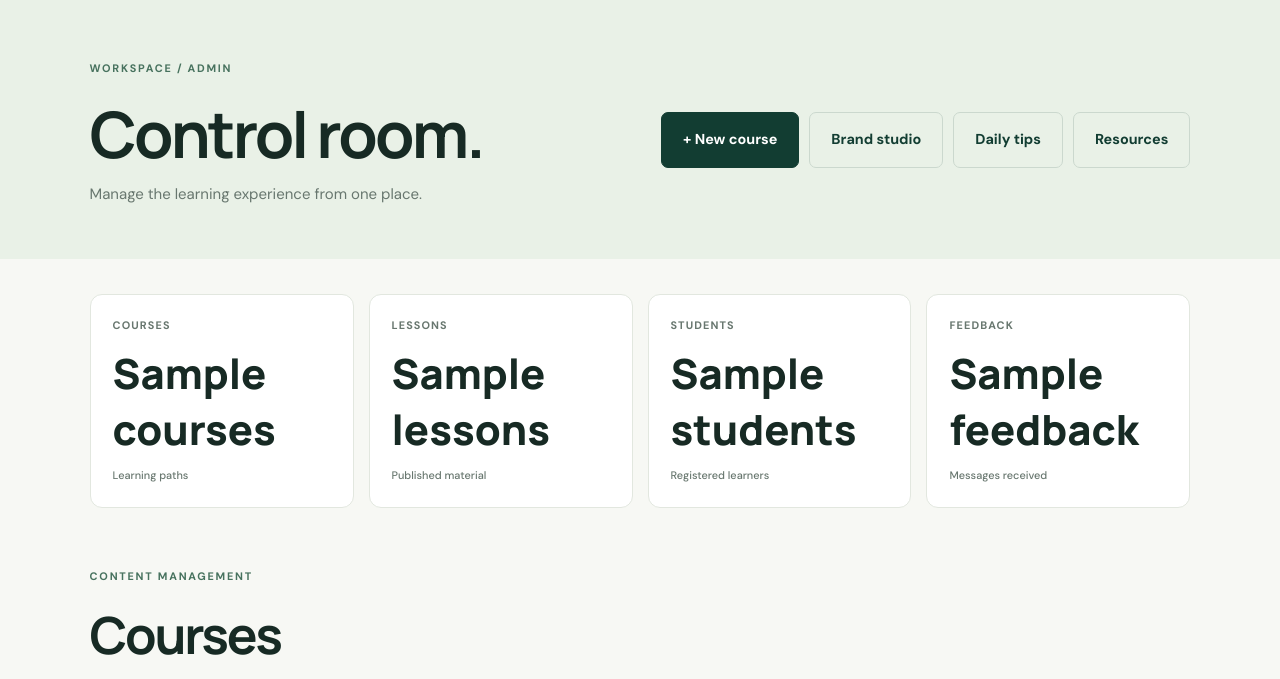
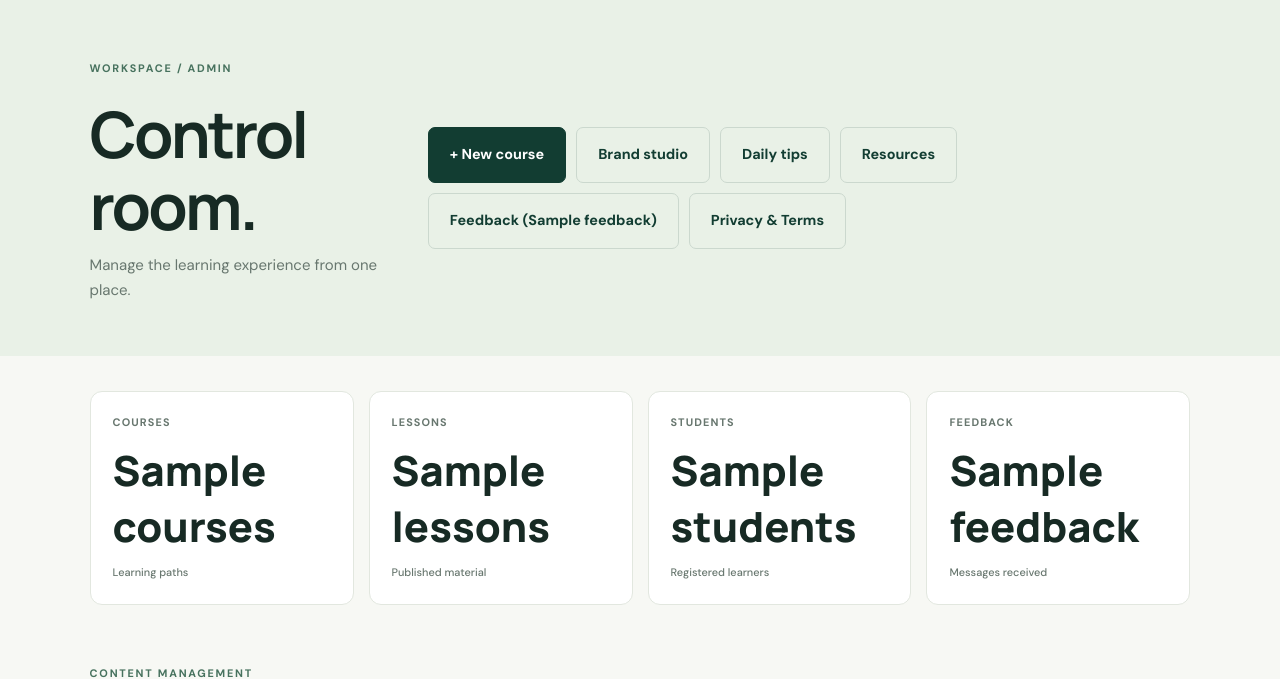
Before and after one commit to khannaatiq752-commits/digital-udaan1, a Flask app: template templates/admin.html in a window 1280 px wide. Shown: the part 88-767 px from the top of the page. Run offline with Flask 3, Linux system fonts and the light colour scheme; the template is opened without the code that fills it: most values are stand-ins (such as "Sample title", 1, 10 or a date in 2020); data that the repository does not hold is empty; some libraries are stand-ins or nearby versions.

Commit message:
Link feedback and legal policy management from admin

```diff
--- a/templates/admin.html
+++ b/templates/admin.html
@@ -1,4 +1,4 @@
 {% extends "base.html" %}{% block title %}Admin dashboard{% endblock %}{% block content %}
-<section class="admin-header"><div><span class="eyebrow">WORKSPACE / ADMIN</span><h1>Control room.</h1><p>Manage the learning experience from one place.</p></div><div class="admin-actions"><a class="button" href="{{ url_for('admin_course_form') }}">+ New course</a><a class="button button-outline" href="{{ url_for('admin_settings') }}">Brand studio</a><a class="button button-outline" href="{{ url_for('admin_tips') }}">Daily tips</a><a class="button button-outline" href="{{ url_for('admin_resources') }}">Resources</a></div></section>
+<section class="admin-header"><div><span class="eyebrow">WORKSPACE / ADMIN</span><h1>Control room.</h1><p>Manage the learning experience from one place.</p></div><div class="admin-actions"><a class="button" href="{{ url_for('admin_course_form') }}">+ New course</a><a class="button button-outline" href="{{ url_for('admin_settings') }}">Brand studio</a><a class="button button-outline" href="{{ url_for('admin_tips') }}">Daily tips</a><a class="button button-outline" href="{{ url_for('admin_resources') }}">Resources</a><a class="button button-outline" href="{{ url_for('admin_feedback') }}">Feedback ({{ stats.feedback }})</a><a class="button button-outline" href="{{ url_for('admin_legal') }}">Privacy &amp; Terms</a></div></section>
 <section class="section admin-section"><div class="stat-grid"><div class="stat-card"><span>COURSES</span><strong>{{ stats.courses }}</strong><small>Learning paths</small></div><div class="stat-card"><span>LESSONS</span><strong>{{ stats.lessons }}</strong><small>Published material</small></div><div class="stat-card"><span>STUDENTS</span><strong>{{ stats.students }}</strong><small>Registered learners</small></div><div class="stat-card"><span>FEEDBACK</span><strong>{{ stats.feedback }}</strong><small>Messages received</small></div></div>
 <div class="section-heading admin-list-heading"><div><span class="eyebrow">CONTENT MANAGEMENT</span><h2>Courses</h2></div></div><div class="admin-table-wrap"><table class="admin-table"><thead><tr><th>Course</th><th>Category</th><th>Duration</th><th>Actions</th></tr></thead><tbody>{% for course in courses %}<tr><td><strong>{{ course.title }}</strong><small>{{ course.level }}</small></td><td>{{ course.category }}</td><td>{{ course.duration }} min</td><td class="table-actions"><a href="{{ url_for('admin_course_form',course_id=course.id) }}">Edit</a><a href="{{ url_for('admin_lessons',course_id=course.id) }}">Lessons</a><form method="post" action="{{ url_for('admin_course_delete',course_id=course.id) }}" onsubmit="return confirm('Delete this course and its lessons?')"><input type="hidden" name="csrf_token" value="{{ csrf_token() }}"><button class="danger-link">Delete</button></form></td></tr>{% endfor %}</tbody></table></div></section>{% endblock %}
```
